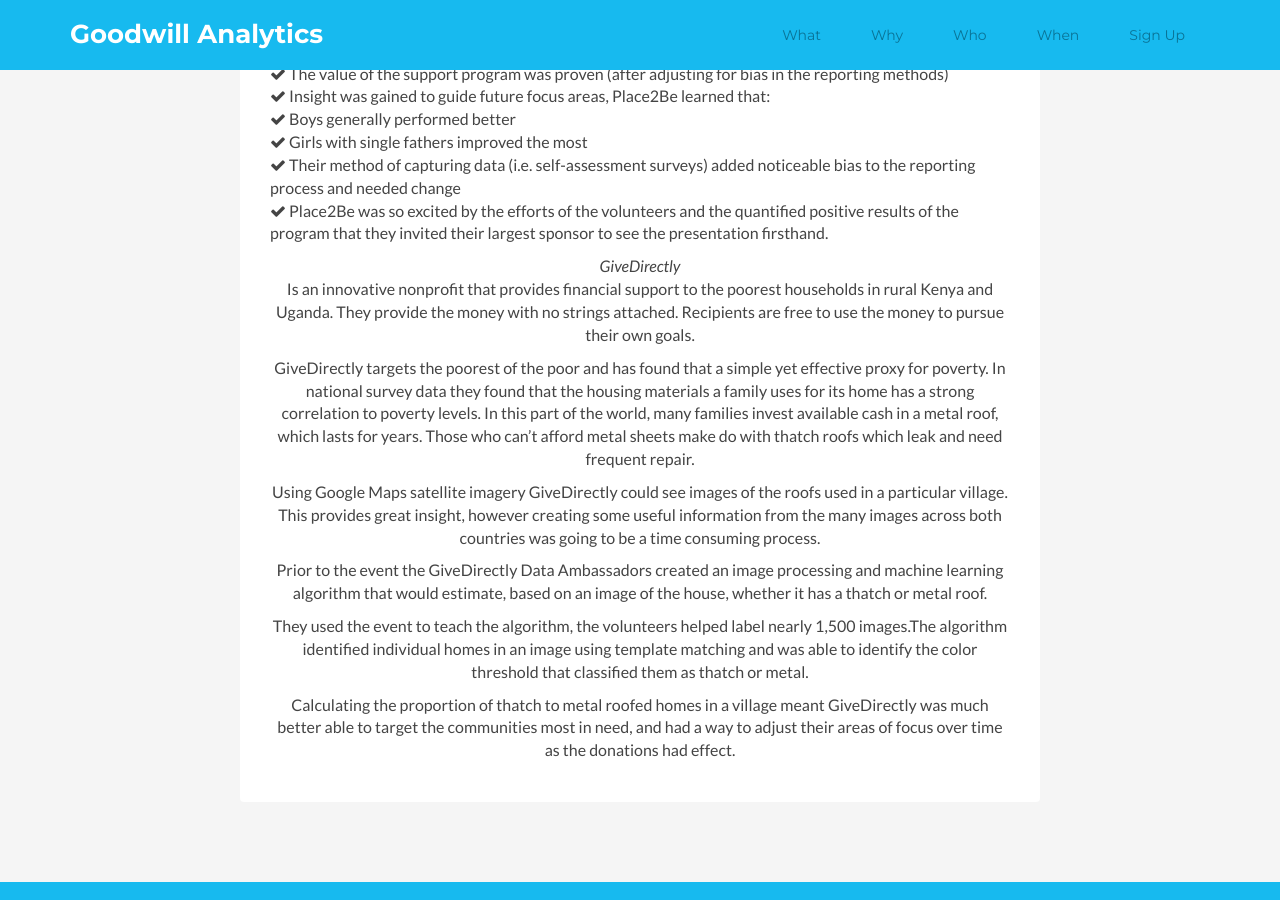
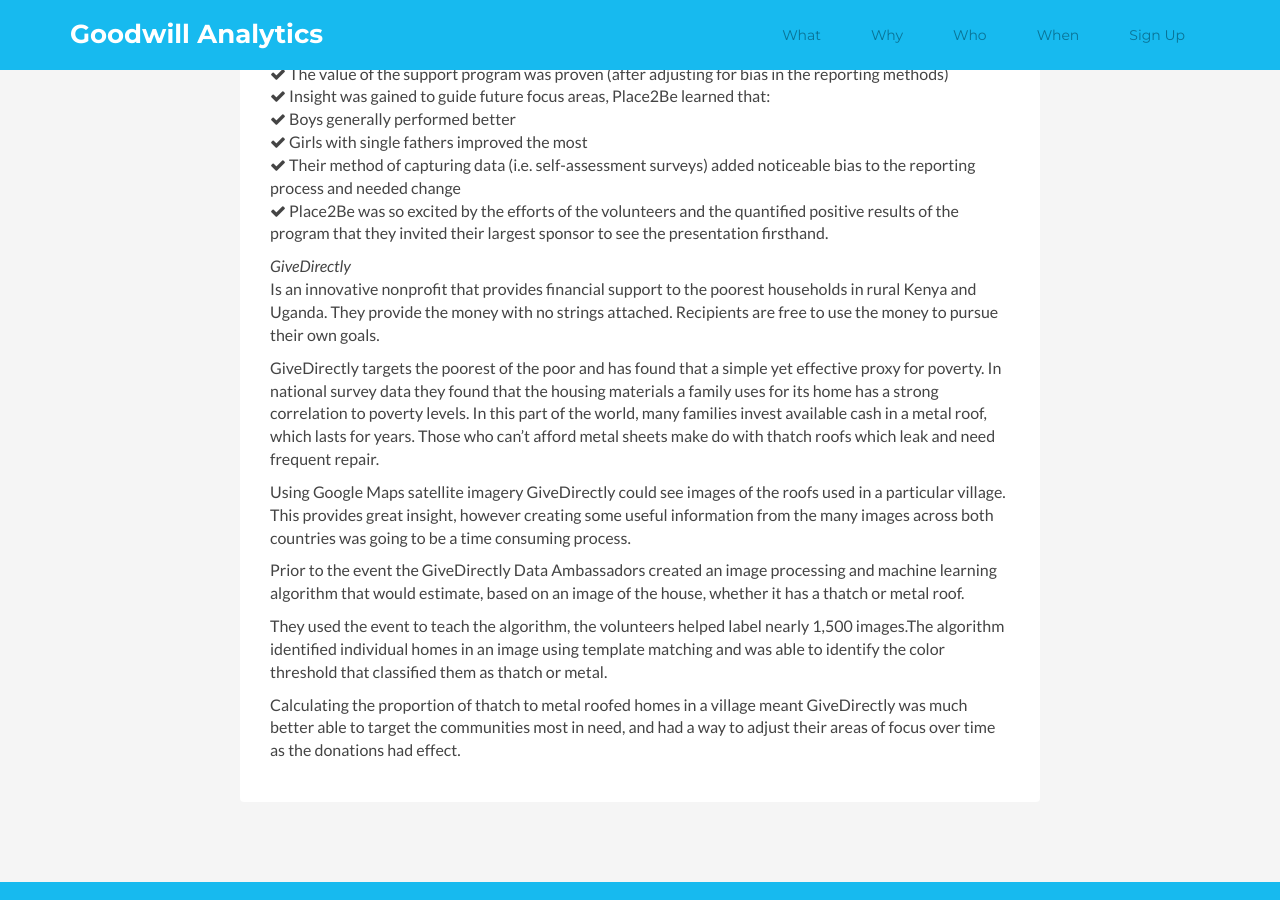
Before and after one commit to goodwillanalytics/goodwillanalytics.github.io, a Jekyll site: the page built from index.html, in a window 1280 px wide and 900 px high, scrolled down 1706 px. Built offline with Jekyll 4.4.1, drawn with Linux system fonts in a browser that asks for light colours.

Commit message:
Updated styles

```diff
--- a/_includes/who.html
+++ b/_includes/who.html
@@ -22,12 +22,12 @@
 						</ul></li>
 					<li><i class="fa fa-check"></i> Place2Be was so excited by the efforts of the volunteers and the quantified positive results of the program that they invited their largest sponsor to see the presentation firsthand.</li>
 				</ul>
-				<p class="intro text-center"><em>GiveDirectly</em><br>Is an innovative nonprofit that provides financial support to the poorest households in rural Kenya and Uganda. They provide the money with no strings attached. Recipients are free to use the money to pursue their own goals.</p>
-				<p class="intro text-center">GiveDirectly targets the poorest of the poor and has found that a simple yet effective proxy for poverty. In national survey data they found that the housing materials a family uses for its home has a strong correlation to poverty levels. In this part of the world, many families invest available cash in a metal roof, which lasts for years. Those who can’t afford metal sheets make do with thatch roofs which leak and need frequent repair.</p>
-				<p class="intro text-center">Using Google Maps satellite imagery GiveDirectly could see images of the roofs used in a particular village. This provides great insight, however creating some useful information from the many images across both countries was going to be a time consuming process.</p>
-				<p class="intro text-center">Prior to the event the GiveDirectly Data Ambassadors created an image processing and machine learning algorithm that would estimate, based  on an image of the house, whether it has a thatch or metal roof.</p>
-				<p class="intro text-center">They used the event to teach the algorithm, the volunteers helped label nearly 1,500 images.The algorithm identified individual homes in an image using template matching and was able to identify the color threshold that classified them as thatch or metal.</p>
-				<p class="intro text-center">Calculating the proportion of thatch to metal roofed homes in a village meant GiveDirectly was much better able to target the communities most in need, and had a way to adjust their areas of focus over time as the donations had effect.</p>
+				<p><em>GiveDirectly</em><br>Is an innovative nonprofit that provides financial support to the poorest households in rural Kenya and Uganda. They provide the money with no strings attached. Recipients are free to use the money to pursue their own goals.</p>
+				<p>GiveDirectly targets the poorest of the poor and has found that a simple yet effective proxy for poverty. In national survey data they found that the housing materials a family uses for its home has a strong correlation to poverty levels. In this part of the world, many families invest available cash in a metal roof, which lasts for years. Those who can’t afford metal sheets make do with thatch roofs which leak and need frequent repair.</p>
+				<p>Using Google Maps satellite imagery GiveDirectly could see images of the roofs used in a particular village. This provides great insight, however creating some useful information from the many images across both countries was going to be a time consuming process.</p>
+				<p>Prior to the event the GiveDirectly Data Ambassadors created an image processing and machine learning algorithm that would estimate, based  on an image of the house, whether it has a thatch or metal roof.</p>
+				<p>They used the event to teach the algorithm, the volunteers helped label nearly 1,500 images.The algorithm identified individual homes in an image using template matching and was able to identify the color threshold that classified them as thatch or metal.</p>
+				<p>Calculating the proportion of thatch to metal roofed homes in a village meant GiveDirectly was much better able to target the communities most in need, and had a way to adjust their areas of focus over time as the donations had effect.</p>
 				<!--//
                 <div class="info">
                     <p>This Bootstrap theme is made by UX designer <a href="https://www.linkedin.com/in/xiaoying" target="_blank">Xiaoying Riley</a> at 3rd Wave Media for developers and is <strong>100% FREE</strong> under the <a href="https://creativecommons.org/licenses/by/3.0/" target="_blank">Creative Commons Attribution 3.0 License (CC BY 3.0)</a></p>
```
